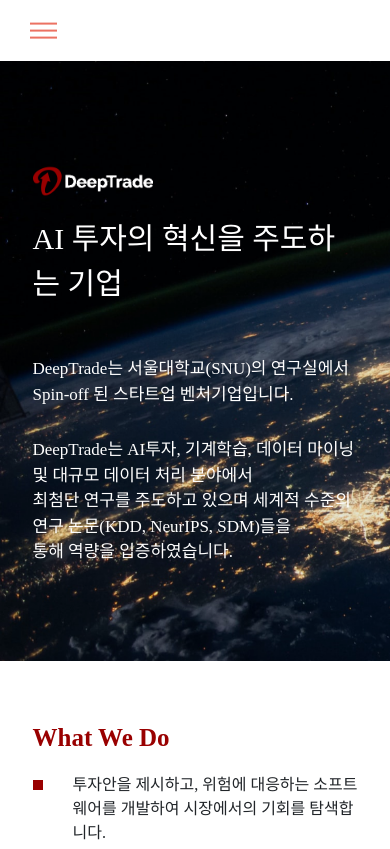
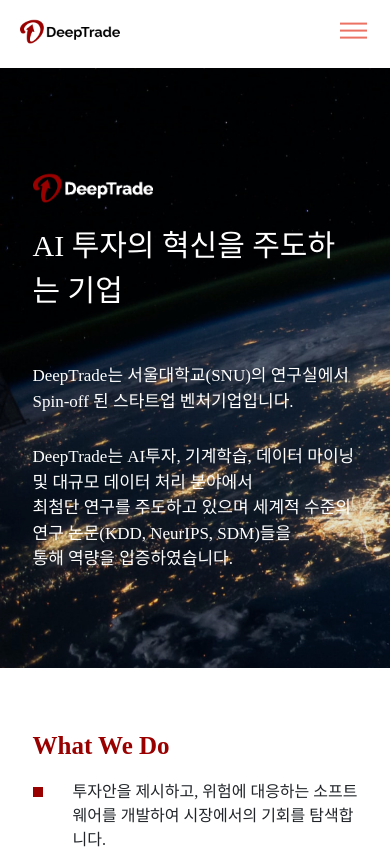
Before and after one commit to tsaurav18/deeptrade.com, a React (Create React App) app: page / in a window 390 px wide. Shown: the top 849 px of the page. Built offline with nearby package versions, Linux system fonts and the light colour scheme; a web font is replaced by a local one.

Commit message:
add logo to mobile page

```diff
--- a/src/pages/Header/Header.css
+++ b/src/pages/Header/Header.css
@@ -120,12 +120,17 @@
 @media only screen and (max-width: 800px)
 {
 
+    .logo img {
+        width: 100px;
+        margin: 15px 20px 0 20px;
+    }
+
+    .logo {
+        line-height: 0px;
+    }
+
     .header {
         position: relative;
-  }
-
-  .header .col-2 {
-    display: none;
     }
 
     .header .col-10 {
@@ -170,7 +175,7 @@
     #toggle:checked ~ .nav {
         margin-bottom: 100px;
         pointer-events: auto;
-      transform: translate(50px, 50px);
+        transform: translate(-160px, 50px);
     }
     #toggle:checked ~ .nav .nav-item {
         color: #EC7263;
```
Lines whose indentation alone changed are shown as unchanged.
